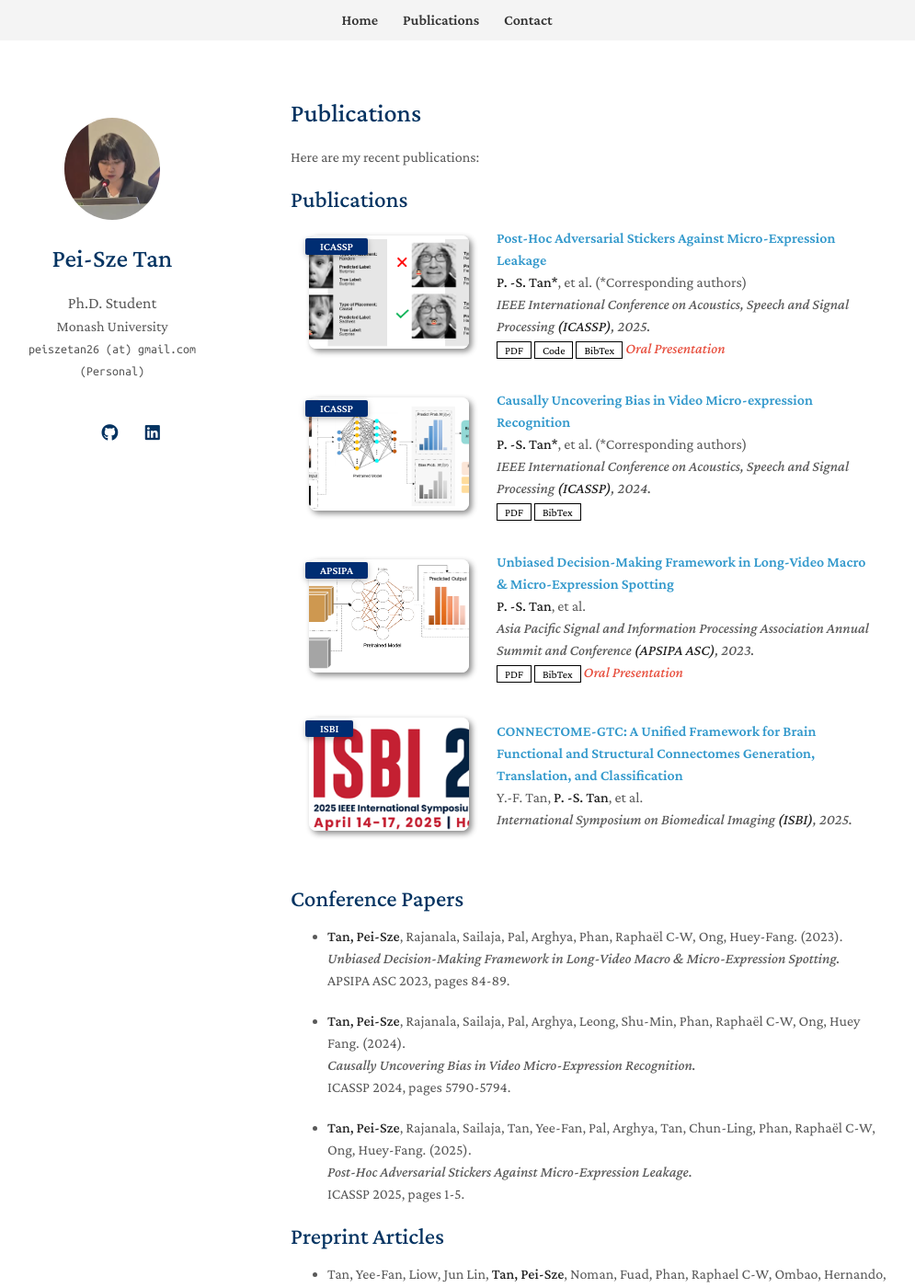
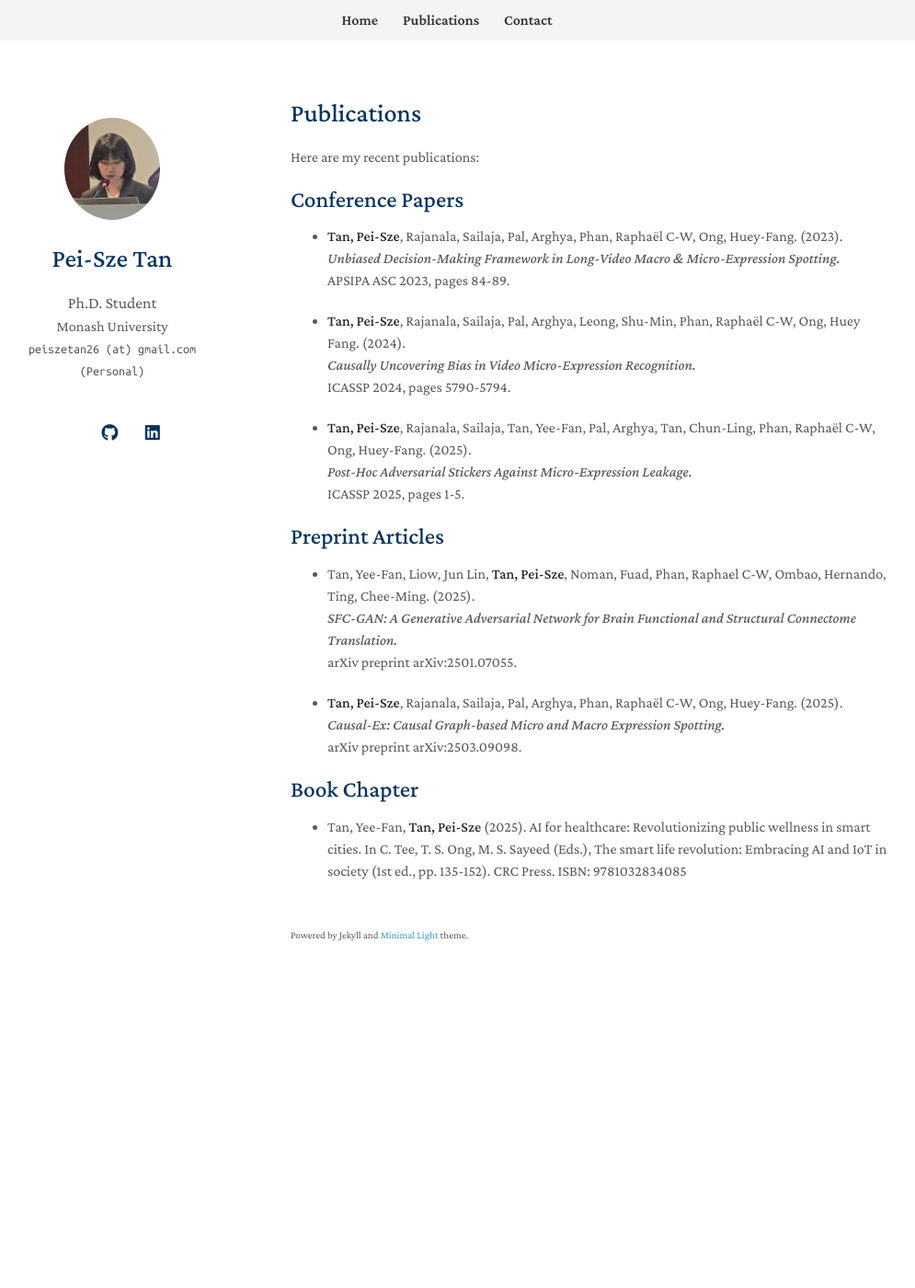
Before and after one commit to noobasuna/tpeisze, a Jekyll site: the page built from publications.md, in a window 1280 px wide and 1400 px high. Shown: the whole window at 92% size, without its empty margins (154-1149 px from the left). Built offline with Jekyll 4.4.1, drawn with Linux system fonts in a browser that asks for light colours; a style sheet for code colours, icons or effects is not loaded; our own code applies the rules of GitHub Pages for plain Markdown files.

Commit message:
Update publications.md

```diff
--- a/publications.md
+++ b/publications.md
@@ -5,8 +5,6 @@ layout: homepage
 # Publications
 
 Here are my recent publications:
-
-{% include publications.md %}
 
 ## Conference Papers
 
```
